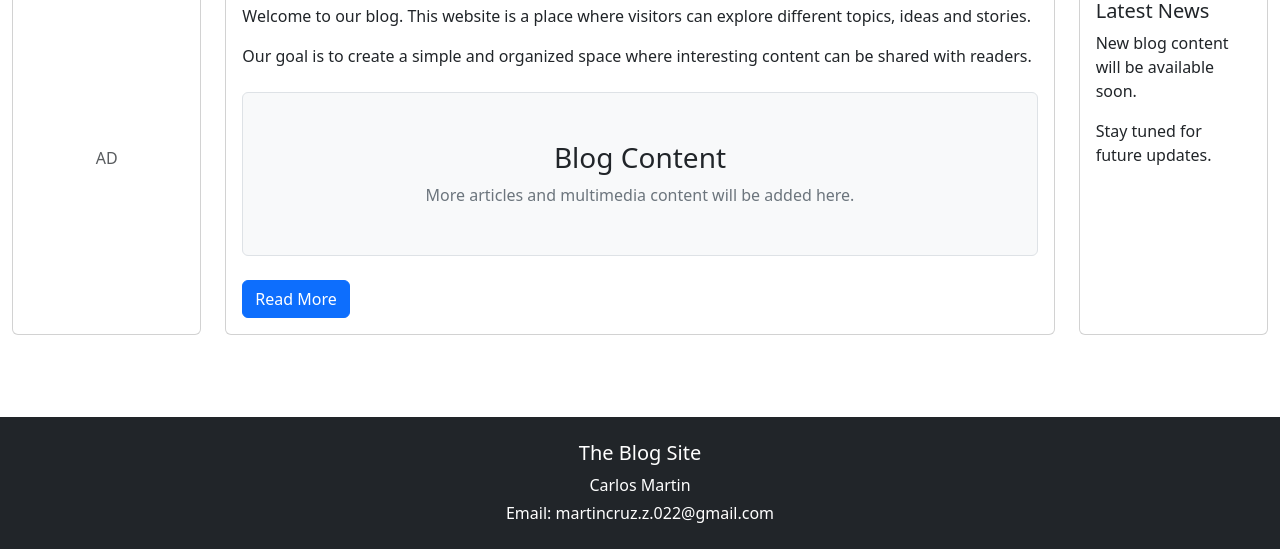
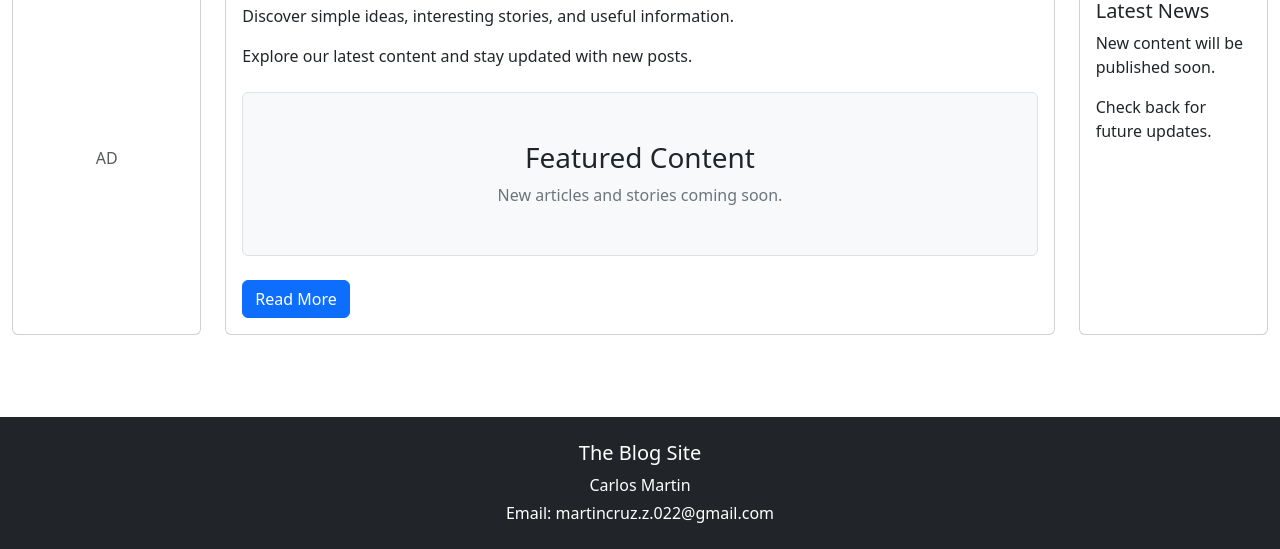
Before and after one commit to martincruzz022-oss/TheBlogSiteRefactor, a plain HTML site: page index.html in a window 1280 px wide. Shown: the part 253-802 px from the top of the page. Drawn offline with nearby package versions, Linux system fonts and the light colour scheme.

Commit message:
feat: agregar contenido para home page

```diff
--- a/index.html
+++ b/index.html
@@ -4,8 +4,11 @@
 <head>
   <meta charset="utf-8">
   <meta name="viewport" content="width=device-width, initial-scale=1">
+
   <title>The Blog Site</title>
+
   <link href="style.css" rel="stylesheet" type="text/css">
+
   <!-- Bootstrap CSS -->
   <link href="https://cdn.jsdelivr.net/npm/bootstrap@5.3.8/dist/css/bootstrap.min.css"
         rel="stylesheet"
@@ -97,20 +100,19 @@
             </h2>
 
             <p class="card-text">
-              Welcome to our blog. This website is a place where
-              visitors can explore different topics, ideas and stories.
+              Discover simple ideas, interesting stories, and useful information.
             </p>
 
             <p class="card-text">
-              Our goal is to create a simple and organized space
-              where interesting content can be shared with readers.
+              Explore our latest content and stay updated with new posts.
             </p>
 
             <div class="text-center my-4">
               <div class="p-5 bg-light border rounded">
-                <h3 class="text-dark">Blog Content</h3>
+                <h3 class="text-dark">Featured Content</h3>
+
                 <p class="mb-0 text-secondary">
-                  More articles and multimedia content will be added here.
+                  New articles and stories coming soon.
                 </p>
               </div>
             </div>
@@ -118,8 +120,11 @@
             <button type="button" class="btn btn-primary">
               Read More
             </button>
+
           </div>
+
         </div>
+
       </section>
 
       <!-- News -->
@@ -137,18 +142,22 @@
             </h5>
 
             <p class="card-text">
-              New blog content will be available soon.
+              New content will be published soon.
             </p>
 
             <p class="card-text">
-              Stay tuned for future updates.
+              Check back for future updates.
             </p>
+
           </div>
+
         </div>
       </aside>
+
     </div>
 
   </main>
+
   <!-- Footer -->
   <footer class="container-fluid bg-dark text-white text-center py-4">
 
@@ -174,7 +183,7 @@
 
   <!-- Bootstrap JS -->
   <script src="https://cdn.jsdelivr.net/npm/bootstrap@5.3.8/dist/js/bootstrap.bundle.min.js"
-          integrity="sha384-FKyoEForClyvwx9Hj09JcYn3nv7wiPVlz7YYwJrWVcXK/BmnVDxM+D2scQbITxI"
+          integrity="sha384-FKyoEForCGlyvwx9Hj09JcYn3nv7wiPVlz7YYwJrWVcXK/BmnVDxM+D2scQbITxI"
           crossorigin="anonymous">
   </script>
 
```
